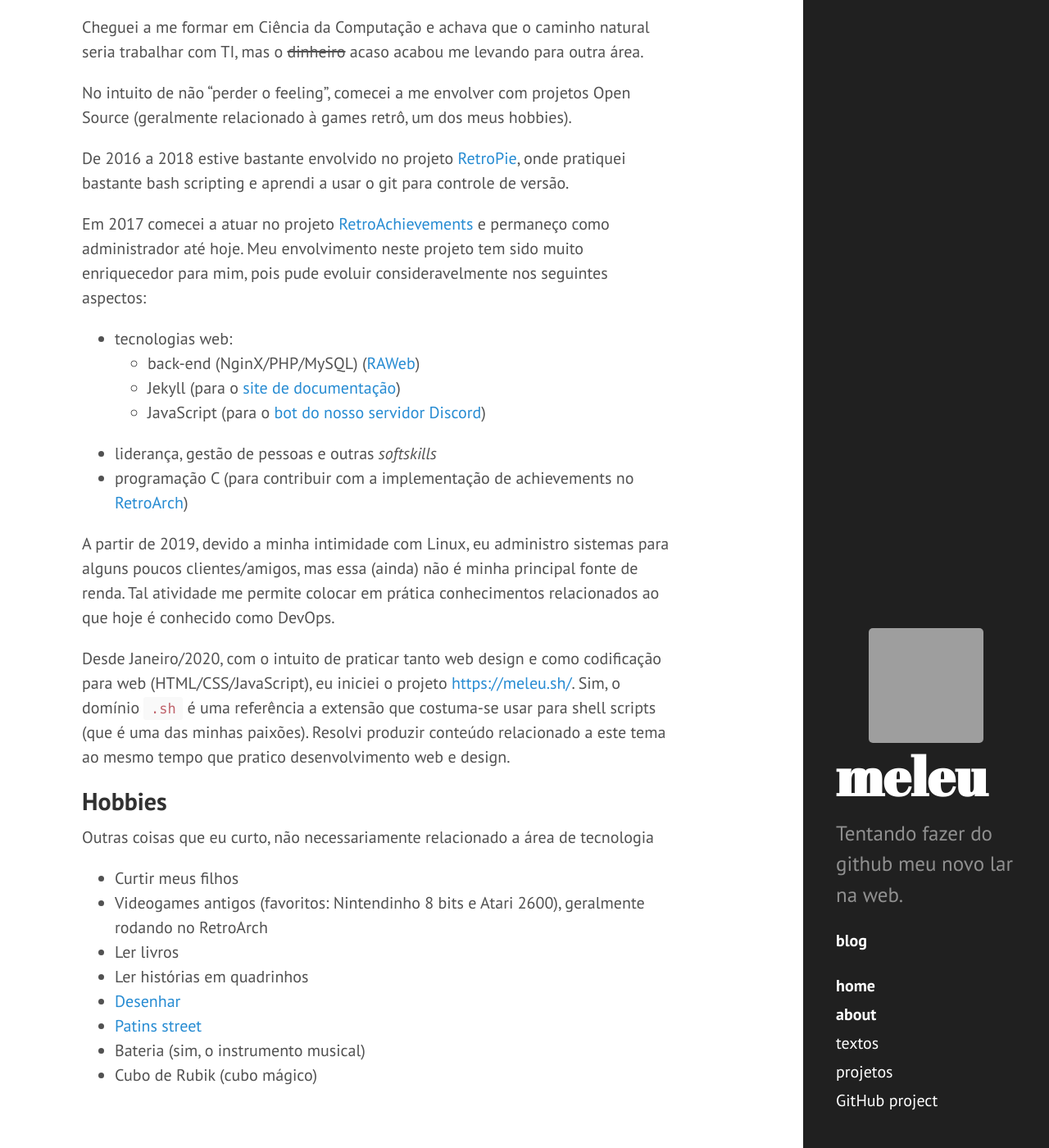
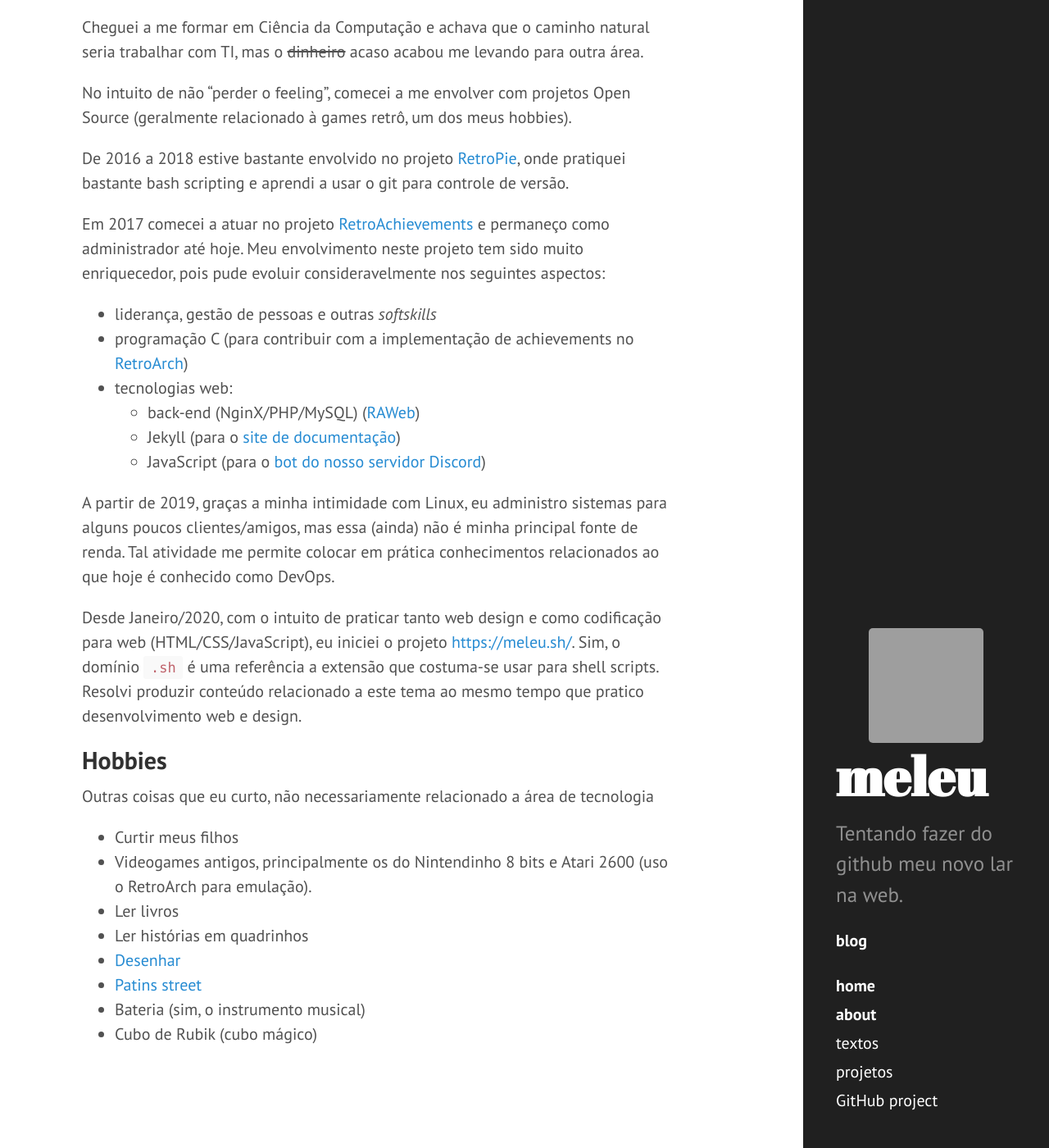
Before and after one commit to meleu/meleu.github.io, a Jekyll site: the page built from about.md, in a window 1280 px wide and 1400 px high, scrolled down 292 px. Shown: the whole window at 82% size. Built offline with Jekyll 4.4.1, drawn with Linux system fonts in a browser that asks for light colours; grey boxes are pictures that could not be loaded.

Commit message:
Update about.md

```diff
--- a/about.md
+++ b/about.md
@@ -11,18 +11,18 @@ No intuito de não "perder o feeling", comecei a me envolver com projetos Open S
 
 De 2016 a 2018 estive bastante envolvido no projeto [RetroPie](https://retropie.org.uk/), onde pratiquei bastante bash scripting e aprendi a usar o git para controle de versão.
 
-Em 2017 comecei a atuar no projeto [RetroAchievements](http://retroachievements.org) e permaneço como administrador até hoje. Meu envolvimento neste projeto tem sido muito enriquecedor para mim, pois pude evoluir consideravelmente nos seguintes aspectos:
+Em 2017 comecei a atuar no projeto [RetroAchievements](http://retroachievements.org) e permaneço como administrador até hoje. Meu envolvimento neste projeto tem sido muito enriquecedor, pois pude evoluir consideravelmente nos seguintes aspectos:
 
+- liderança, gestão de pessoas e outras _softskills_
+- programação C (para contribuir com a implementação de achievements no [RetroArch](https://github.com/libretro/RetroArch))
 - tecnologias web:
     - back-end (NginX/PHP/MySQL) ([RAWeb](https://github.com/RetroAchievements/RAWeb))
     - Jekyll (para o [site de documentação](https://docs.retroachievements.org))
     - JavaScript (para o [bot do nosso servidor Discord](https://github.com/RetroAchievements/RABot))
-- liderança, gestão de pessoas e outras _softskills_
-- programação C (para contribuir com a implementação de achievements no [RetroArch](https://github.com/libretro/RetroArch))
 
-A partir de 2019, devido a minha intimidade com Linux, eu administro sistemas para alguns poucos clientes/amigos, mas essa (ainda) não é minha principal fonte de renda. Tal atividade me permite colocar em prática conhecimentos relacionados ao que hoje é conhecido como DevOps.
+A partir de 2019, graças a minha intimidade com Linux, eu administro sistemas para alguns poucos clientes/amigos, mas essa (ainda) não é minha principal fonte de renda. Tal atividade me permite colocar em prática conhecimentos relacionados ao que hoje é conhecido como DevOps.
 
-Desde Janeiro/2020, com o intuito de praticar tanto web design e como codificação para web (HTML/CSS/JavaScript), eu iniciei o projeto [https://meleu.sh/](https://meleu.sh/). Sim, o domínio `.sh` é uma referência a extensão que costuma-se usar para shell scripts (que é uma das minhas paixões). Resolvi produzir conteúdo relacionado a este tema ao mesmo tempo que pratico desenvolvimento web e design.
+Desde Janeiro/2020, com o intuito de praticar tanto web design e como codificação para web (HTML/CSS/JavaScript), eu iniciei o projeto [https://meleu.sh/](https://meleu.sh/). Sim, o domínio `.sh` é uma referência a extensão que costuma-se usar para shell scripts. Resolvi produzir conteúdo relacionado a este tema ao mesmo tempo que pratico desenvolvimento web e design.
 
 
 ## Hobbies
@@ -30,7 +30,7 @@ Desde Janeiro/2020, com o intuito de praticar tanto web design e como codificaç
 Outras coisas que eu curto, não necessariamente relacionado a área de tecnologia
 
 - Curtir meus filhos
-- Videogames antigos (favoritos: Nintendinho 8 bits e Atari 2600), geralmente rodando no RetroArch
+- Videogames antigos, principalmente os do Nintendinho 8 bits e Atari 2600 (uso o RetroArch para emulação).
 - Ler livros
 - Ler histórias em quadrinhos
 - [Desenhar](https://meleuartblog.wordpress.com/)
```
